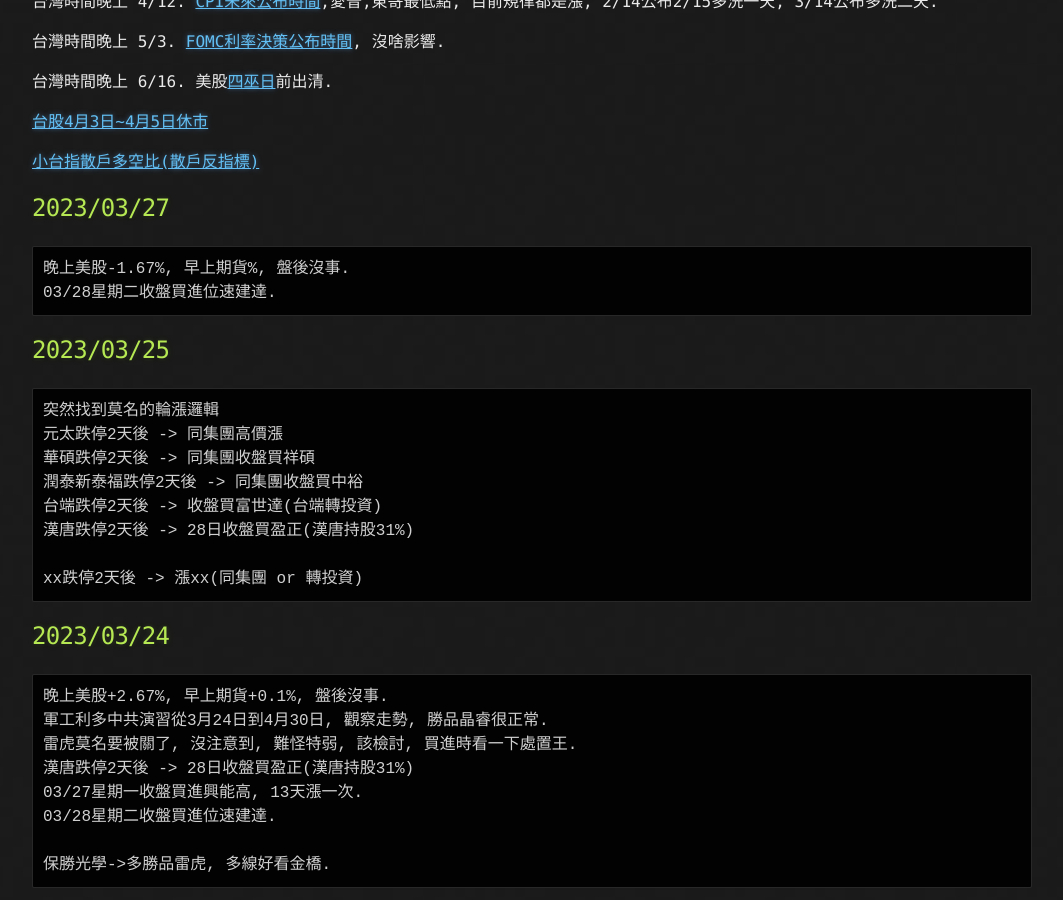
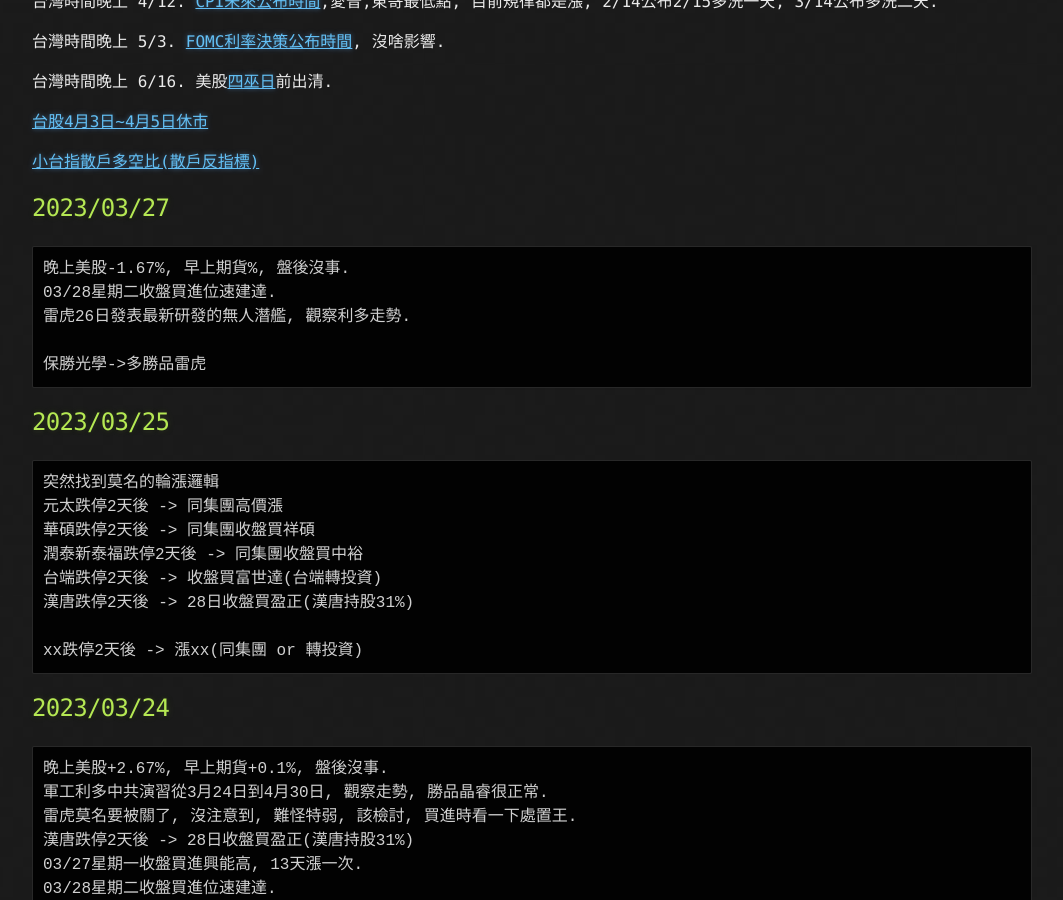
Before and after one commit to lepg5487/Stock_God, a Jekyll site: the page built from index.md, in a window 1280 px wide and 900 px high, scrolled down 468 px. Shown: the whole window, without its empty margins (108-1171 px from the left). Built offline with Jekyll 4.4.1, drawn with Linux system fonts in a browser that asks for light colours; our own code applies the rules of GitHub Pages for plain Markdown files.

Commit message:
Update index.md

````diff
--- a/index.md
+++ b/index.md
@@ -26,6 +26,9 @@
 ```
 晚上美股-1.67%, 早上期貨%, 盤後沒事.
 03/28星期二收盤買進位速建達.
+雷虎26日發表最新研發的無人潛艦, 觀察利多走勢.
+
+保勝光學->多勝品雷虎
 ```
 
 ## 2023/03/25
````
